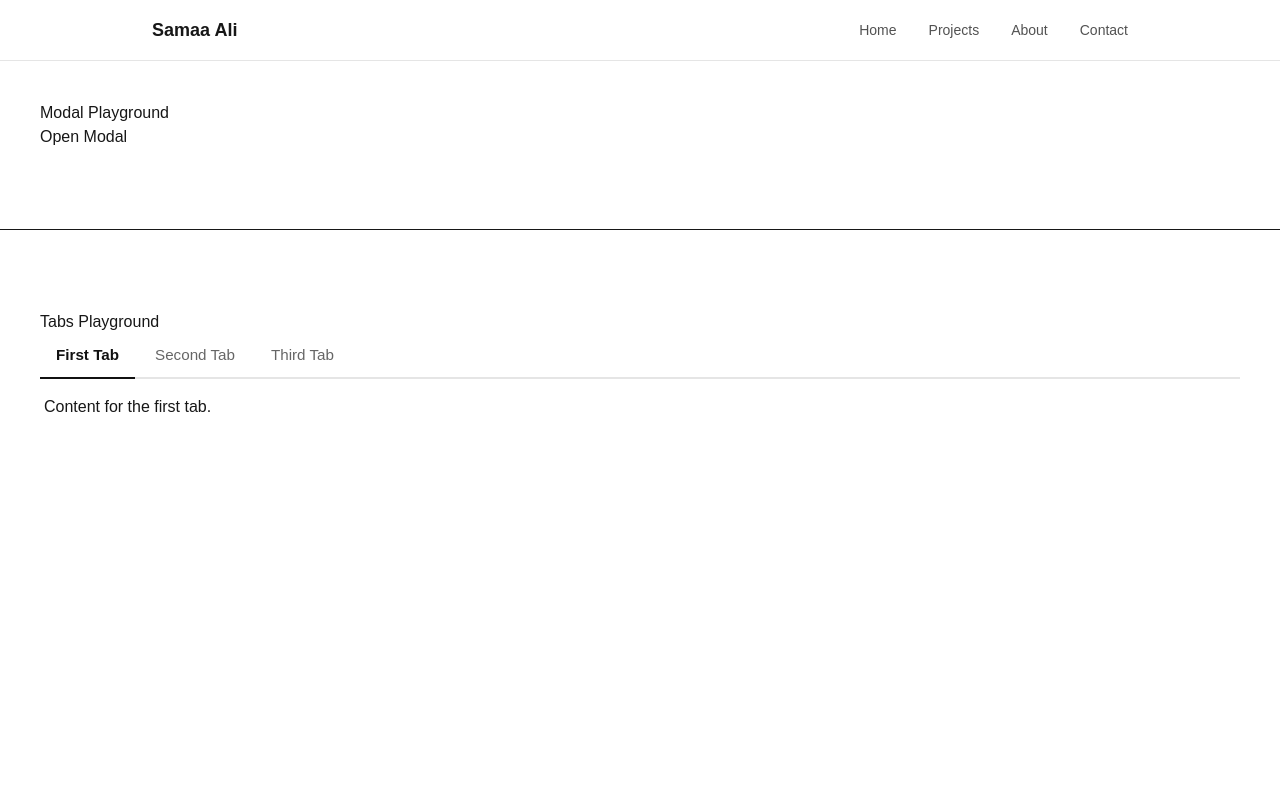
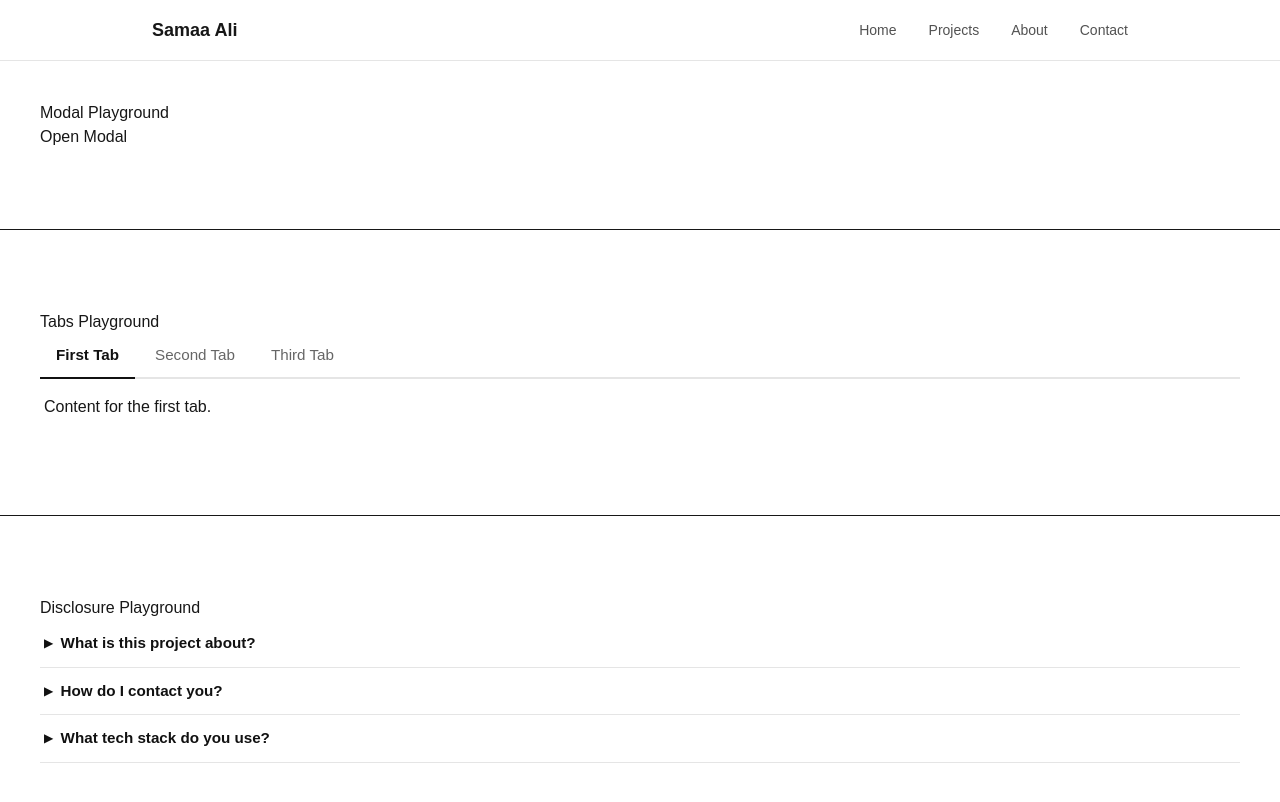
Before and after one commit to samaaali76/flyrank-frontend-capstone, a Next.js app: page /playground-test in a window 1280 px wide. Built offline with nearby package versions, Linux system fonts and the light colour scheme.

Commit message:
feat: add accessible Disclosure component

```diff
--- a/app/playground-test/page.tsx
+++ b/app/playground-test/page.tsx
@@ -2,6 +2,7 @@
 
 import ModalDemo from '../../playground/demo';
 import TabsDemo from '../../playground/tabs-demo';
+import DisclosureDemo from '../../playground/disclosure-demo';
 
 export default function PlaygroundTestPage() {
   return (
@@ -9,6 +10,8 @@ export default function PlaygroundTestPage() {
       <ModalDemo />
       <hr style={{ margin: '40px 0' }} />
       <TabsDemo />
+      <hr style={{ margin: '40px 0' }} />
+      <DisclosureDemo />
     </div>
   );
 }
--- /dev/null
+++ b/playground/Disclosure/Disclosure.css
@@ -0,0 +1,38 @@
+.disclosure {
+  border-bottom: 1px solid #e5e5e5;
+}
+
+.disclosure__trigger {
+  display: flex;
+  align-items: center;
+  gap: 8px;
+  width: 100%;
+  padding: 12px 4px;
+  border: none;
+  background: transparent;
+  text-align: left;
+  cursor: pointer;
+  font-size: 0.95rem;
+  font-weight: 600;
+  color: #111;
+}
+
+.disclosure__trigger:focus-visible {
+  outline: 2px solid #2563eb;
+  outline-offset: 2px;
+}
+
+.disclosure__icon {
+  display: inline-block;
+  transition: transform 0.15s ease;
+  font-size: 0.7rem;
+}
+
+.disclosure__icon.is-open {
+  transform: rotate(90deg);
+}
+
+.disclosure__content {
+  padding: 0 4px 16px 24px;
+  color: #555;
+}
--- /dev/null
+++ b/playground/Disclosure/Disclosure.tsx
@@ -0,0 +1,37 @@
+'use client';
+
+import { useState, ReactNode } from 'react';
+
+interface DisclosureProps {
+  summary: string;
+  children: ReactNode;
+  id: string;
+}
+
+export function Disclosure({ summary, children, id }: DisclosureProps) {
+  const [isOpen, setIsOpen] = useState(false);
+  const contentId = `disclosure-content-${id}`;
+
+  return (
+    <div className="disclosure">
+      <button
+        type="button"
+        aria-expanded={isOpen}
+        aria-controls={contentId}
+        className="disclosure__trigger"
+        onClick={() => setIsOpen((open) => !open)}
+      >
+        <span className={`disclosure__icon ${isOpen ? 'is-open' : ''}`} aria-hidden="true">
+          ▶
+        </span>
+        {summary}
+      </button>
+
+      {isOpen && (
+        <div id={contentId} className="disclosure__content">
+          {children}
+        </div>
+      )}
+    </div>
+  );
+}
--- /dev/null
+++ b/playground/disclosure-demo.tsx
@@ -0,0 +1,21 @@
+'use client';
+
+import { Disclosure } from './Disclosure/Disclosure';
+import './Disclosure/Disclosure.css';
+
+export default function DisclosureDemo() {
+  return (
+    <div style={{ padding: '40px' }}>
+      <h1>Disclosure Playground</h1>
+      <Disclosure id="1" summary="What is this project about?">
+        <p>This is a skeleton portfolio site built with Next.js.</p>
+      </Disclosure>
+      <Disclosure id="2" summary="How do I contact you?">
+        <p>A working contact form will be added in a future assignment.</p>
+      </Disclosure>
+      <Disclosure id="3" summary="What tech stack do you use?">
+        <p>React, TypeScript, Next.js, and Tailwind CSS.</p>
+      </Disclosure>
+    </div>
+  );
+}
```
